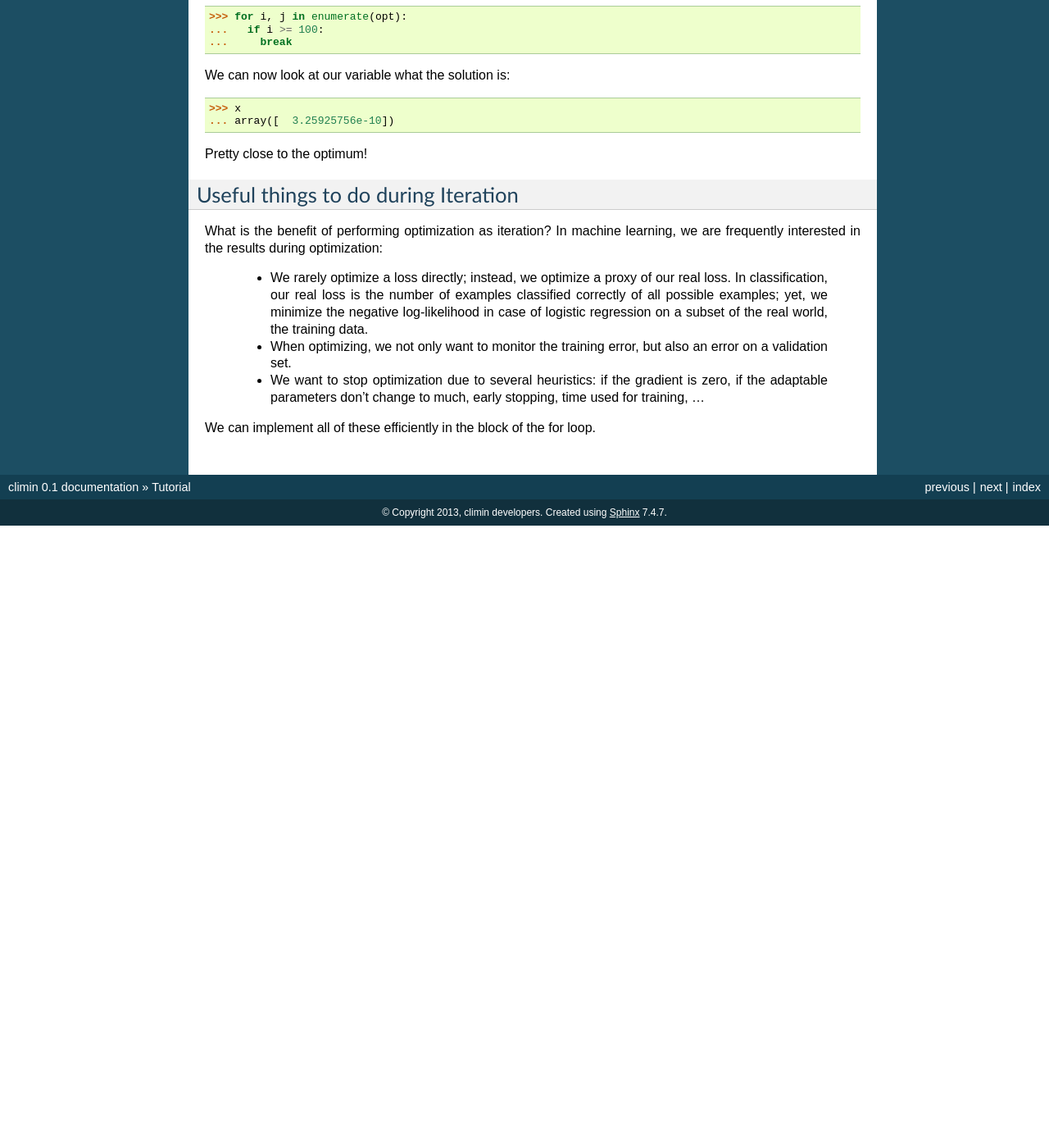
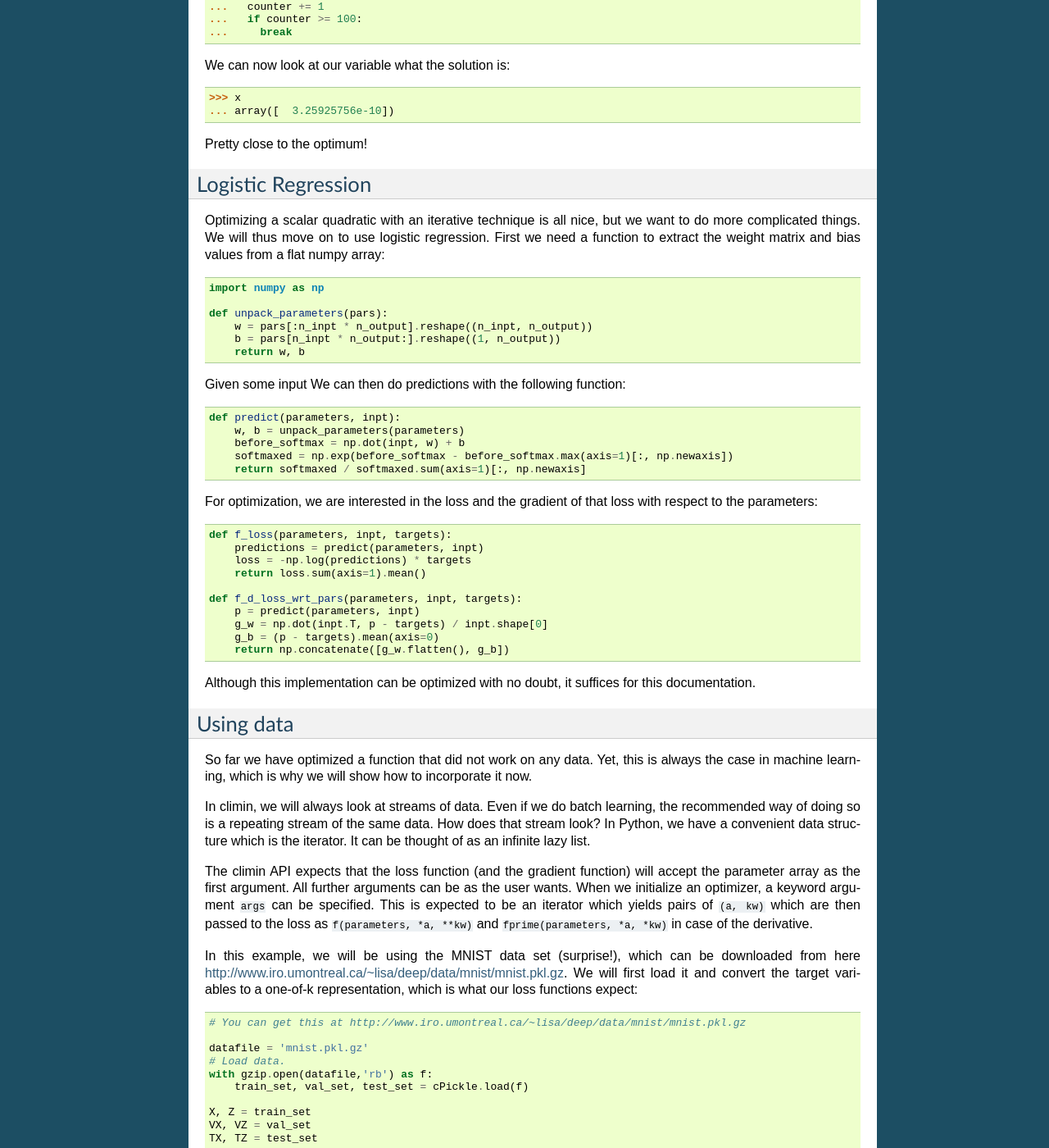
Before and after one commit to BRML/climin, a Sphinx documentation site: the page built from docs/source/tutorial.rst, in a window 1280 px wide and 1400 px high, scrolled down 1485 px. Shown: the whole window at 82% size. Built offline with Sphinx 7.4.7, drawn with Linux system fonts in a browser that asks for light colours; formulas are drawn with MathJax 3; before the commit the page ends 2126 px from its top, so only the background shows below that; some of the changed text lies outside the part shown.

Commit message:
some work on the tutorial

```diff
--- a/docs/source/tutorial.rst
+++ b/docs/source/tutorial.rst
@@ -2,7 +2,13 @@
 ========
 
 In the following we will explain the basic features of climin with a simple
-example.
+example. For that we will first use a simple quadratic polynomial and then
+multinomial logistic regression, which suffices to show much of climin's
+functionality.
+
+Although we will use numpy in this example, we have spent quite some effort to
+make most optimizers work with gnumpy as well. This makes the use of GPUs
+possible.
 
 
 Defining a Loss Function
@@ -15,8 +21,8 @@
 also be talking about loss functions.
 
 A loss function in climin follows a simple protocol: a callable (e.g. a
-function) which takes a numpy vector as input and returns a scalar. An example
-would be a simple polynomial of degree 2::
+function) which takes a numpy array with a single dimension as input and
+returns a scalar. An example would be a simple polynomial of degree 2::
 
   def loss(x):
       return (x ** 2).sum()
@@ -88,19 +94,147 @@
     ...   if counter >= 100:
     ...     break
 
-This is not very pythonic, though. Instead, it is good practice to do it like
-that:
-
-    >>> for i, j in enumerate(opt):
-    ...   if i >= 100:
-    ...     break
-
 We can now look at our variable what the solution is::
 
     >>> x
     ... array([  3.25925756e-10])
 
 Pretty close to the optimum!
+
+
+Logistic Regression
+-------------------
+
+Optimizing a scalar quadratic with an iterative technique is all nice, but
+we want to do more complicated things. We will thus move on to use logistic
+regression. First we need a function to extract the weight matrix and bias
+values from a flat numpy array::
+
+    import numpy as np
+
+    def unpack_parameters(pars):
+        w = pars[:n_inpt * n_output].reshape((n_inpt, n_output))
+        b = pars[n_inpt * n_output:].reshape((1, n_output))
+        return w, b
+
+Given some input We can then do predictions with the following function::
+
+    def predict(parameters, inpt):
+        w, b = unpack_parameters(parameters)
+        before_softmax = np.dot(inpt, w) + b
+        softmaxed = np.exp(before_softmax - before_softmax.max(axis=1)[:, np.newaxis])
+        return softmaxed / softmaxed.sum(axis=1)[:, np.newaxis]
+
+For optimization, we are interested in the loss and the gradient of that loss
+with respect to the parameters::
+
+    def f_loss(parameters, inpt, targets):
+        predictions = predict(parameters, inpt)
+        loss = -np.log(predictions) * targets
+        return loss.sum(axis=1).mean()
+
+    def f_d_loss_wrt_pars(parameters, inpt, targets):
+        p = predict(parameters, inpt)
+        g_w = np.dot(inpt.T, p - targets) / inpt.shape[0]
+        g_b = (p - targets).mean(axis=0)
+        return np.concatenate([g_w.flatten(), g_b])
+
+Although this implementation can be optimized with no doubt, it suffices for this
+documentation.
+
+
+Using data
+----------
+
+So far we have optimized a function that did not work on any data. Yet, this
+is always the case in machine learning, which is why we will show how to
+incorporate it now.
+
+In climin, we will always look at streams of data. Even if we do batch
+learning, the recommended way of doing so is a repeating stream of the same
+data. How does that stream look? In Python, we have a convenient data structure
+which is the iterator. It can be thought of as an infinite lazy list.
+
+The climin API expects that the loss function (and the gradient function) will
+accept the parameter array as the first argument. All further arguments can be
+as the user wants. When we initialize an optimizer, a keyword argument ``args``
+can be specified. This is expected to be an iterator which yields pairs of
+``(a, kw)`` which are then passed to the loss as
+``f(parameters, *a, **kw)`` and ``fprime(parameters, *a, *kw)`` in case of the
+derivative.
+
+In this example, we will be using the MNIST data set (surprise!), which can be
+downloaded from here http://www.iro.umontreal.ca/~lisa/deep/data/mnist/mnist.pkl.gz.
+We will first load it and convert the target variables to a one-of-k representation,
+which is what our loss functions expect::
+
+    # You can get this at http://www.iro.umontreal.ca/~lisa/deep/data/mnist/mnist.pkl.gz
+
+    datafile = 'mnist.pkl.gz'
+    # Load data.
+    with gzip.open(datafile,'rb') as f:
+        train_set, val_set, test_set = cPickle.load(f)
+
+    X, Z = train_set
+    VX, VZ = val_set
+    TX, TZ = test_set
+
+    def one_hot(array, n_classes=None):
+        """Return one of k vectors for an array of class indices.
+
+        :param array: 1D array containing N integers from 0 to k-1.
+        :param classes: Amount of classes, k. If None, this will be inferred
+            from array (and might take longer).
+        :returns: A 2D array of shape (N, k).
+        """
+        if n_classes is None:
+            n_classes = len(set(array.tolist()))
+        n = array.shape[0]
+        arr = np.zeros((n, n_classes), dtype=np.float32)
+        arr[xrange(n), array] = 1.
+        return arr
+
+    Z = one_hot(Z, 10)
+    VZ = one_hot(VZ, 10)
+    TZ = one_hot(TZ, 10)
+
+To create our data stream, we will just repeat the training data ``(X, Z)``::
+
+    import itertools
+    args = itertools.repeat(([X, Z], {}))
+
+
+Learning Logistic Regression
+----------------------------
+
+The MNIST data set has an input dimensionality of 784. Together with the 10
+possible classes, we get 7850 parameters in total::
+
+    pars = np.random.normal(0, 0.1, 7850)
+
+Since the loss functions, the data and the parameter array are ready we can
+proceed to optimization. We will create a basic gradient descent optimizer::
+
+    import climin
+    opt = climin.GradientDescent(parameters, f_d_loss_wrt_pars, steprate=0.1, momentum=.95, args=args)
+
+We want to stress that we do not actually need the loss ``f_loss``, because
+gradient descent does not care about the loss; it just follows the gradient.
+
+We run the optimizer and stop after 100 iterations::
+
+    print f_loss(paramters, VX, VZ)   # prints something like 2.49771627484
+
+    for info in opt:
+        if info['n_iter'] == 100:
+            break
+
+    print f_loss(paramters, VX, VZ)   # prints something like 0.324243334583
+
+When we iteratore over the optimizer, we iterate over dictionaries. Each
+of these contains various information about the current state of the
+optimizer. Here, we check the number of iterations that have already been
+performed.
 
 
 Useful things to do during Iteration
```
Also changed, not shown: other parts of docs/source/tutorial.rst (+3 -3 lines).
